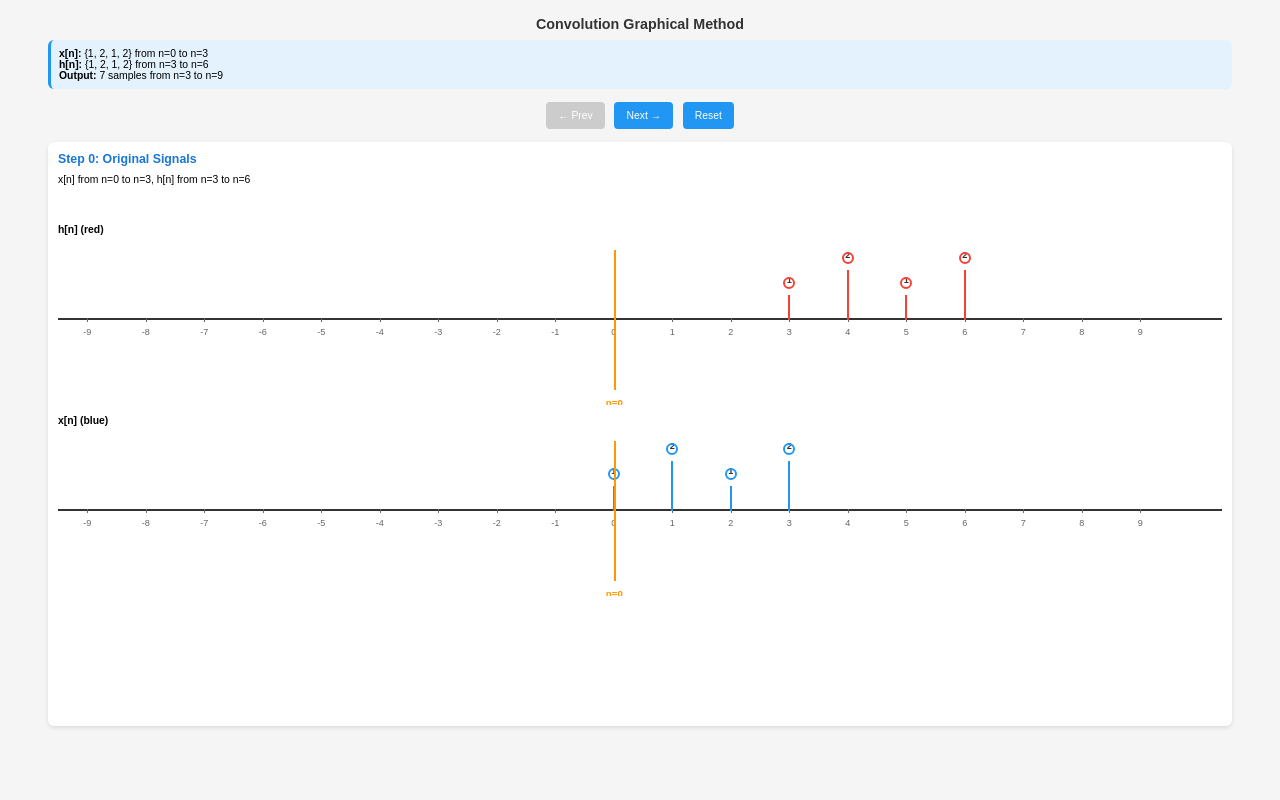
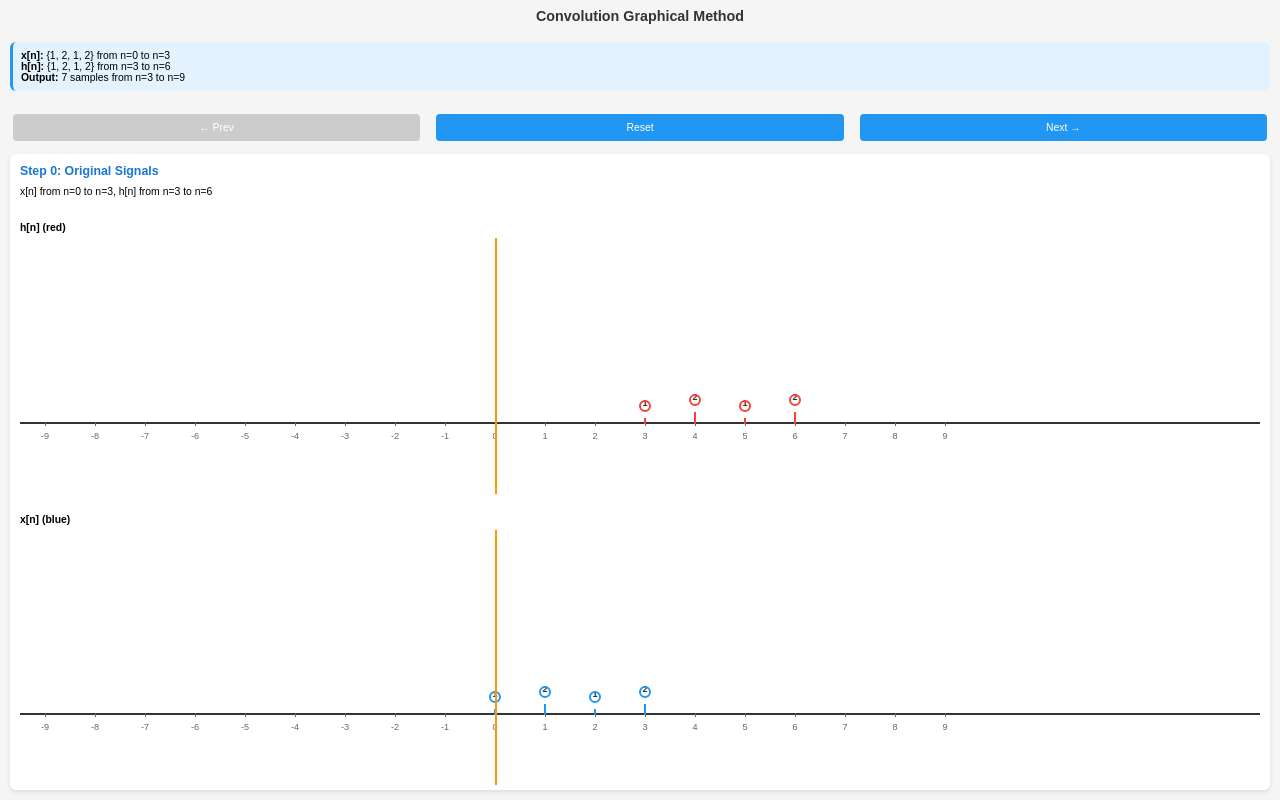
Before and after one commit to shototoy/Discrete-Convolution-Sum-Interactive, a plain HTML site: page index.html in a window 1280 px wide. Both pictures are taken after a click on the button "Start Convolution". Drawn offline with Linux system fonts and the light colour scheme.

Commit message:
base code

```diff
--- a/index.html
+++ b/index.html
@@ -10,25 +10,135 @@
         }
         body {
             font-family: Arial, sans-serif;
-            max-width: 1200px;
-            margin: 0 auto;
-            padding: 8px;
+            margin: 0;
+            padding: 0;
             background: #f5f5f5;
-            overflow-x: hidden;
             font-size: 13px;
+            height: 100vh;
+            width: 100vw;
+            display: flex;
+            flex-direction: column;
+            overflow: hidden;
         }
         h1 {
             text-align: center;
             color: #333;
             font-size: 1.1em;
             margin: 8px 0;
+            flex-shrink: 0;
         }
         .setup-container {
             background: white;
             padding: 12px;
             border-radius: 6px;
+            margin: 10px;
+            box-shadow: 0 2px 4px rgba(0,0,0,0.1);
+            overflow-y: auto;
+            flex: 1;
+        }
+        #demoSection {
+            display: none;
+            flex-direction: column;
+            flex: 1;
+            min-height: 0;
+        }
+        #demoSection:not(.hidden) {
+            display: flex;
+        }
+        .info-box {
+            background: #e3f2fd;
+            padding: 8px;
+            border-radius: 6px;
+            margin: 10px;
+            border-left: 3px solid #2196f3;
+            font-size: 0.8em;
+            flex-shrink: 0;
+        }
+        .controls {
+            display: flex;
+            gap: 10px;
+            margin: 10px;
+            flex-shrink: 0;
+        }
+        .controls button {
+            flex: 1;
+        }
+        #content {
+            flex: 1;
+            display: flex;
+            flex-direction: column;
+            min-height: 0;
+            padding: 0 10px 10px 10px;
+        }
+        .step-container {
+            display: flex;
+            flex-direction: column;
+            flex: 1;
+            background: white;
+            border-radius: 6px;
+            box-shadow: 0 2px 4px rgba(0,0,0,0.1);
+            min-height: 0;
+            overflow: hidden;
+        }
+        .step-title {
+            font-size: 0.95em;
+            font-weight: bold;
+            color: #1976d2;
+            margin-bottom: 8px;
+        }
+        .step-desc {
+            font-size: 0.8em;
             margin-bottom: 10px;
-            box-shadow: 0 2px 4px rgba(0,0,0,0.1);
+        }
+        .step-header {
+            padding: 10px;
+            flex-shrink: 0;
+        }
+        .graphs-area {
+            flex: 1;
+            display: flex;
+            flex-direction: column;
+            min-height: 0;
+            overflow: hidden;
+            padding: 0 10px;
+        }
+        .graph-wrapper {
+            flex: 1;
+            display: flex;
+            flex-direction: column;
+            min-height: 150px;
+            margin: 5px 0;
+        }
+        .graphs-container {
+            display: flex;
+            flex-direction: column;
+            gap: 10px;
+            flex: 1;
+            min-height: 0;
+            min-width: fit-content;
+        }
+        .graphs-container.two-graphs {
+        }
+        .graphs-container.single-graph {
+        }
+        .graph-title {
+            font-size: 0.8em;
+            font-weight: bold;
+            margin-bottom: 5px;
+            flex-shrink: 0;
+        }
+        .graph {
+            position: relative;
+            flex: 1;
+            width: 100%;
+            min-height: 140px;
+            overflow: hidden;
+        }
+        .step-footer {
+            padding: 10px;
+            background: #fafafa;
+            border-top: 1px solid #eee;
+            flex-shrink: 0;
         }
         .setup-title {
             font-size: 1em;
@@ -46,72 +156,38 @@
             color: #555;
             font-size: 0.85em;
         }
-        .input-group input, .input-group select {
+        .input-group input {
             width: 100%;
             padding: 6px;
             border: 2px solid #ddd;
             border-radius: 4px;
             font-size: 0.9em;
         }
-        .info-box {
-            background: #e3f2fd;
-            padding: 8px;
-            border-radius: 6px;
-            margin-bottom: 10px;
-            border-left: 3px solid #2196f3;
-            font-size: 0.8em;
+        .overlay-results {
+            position: absolute;
+            top: 0;
+            left: 0;
+            right: 0;
+            bottom: 0;
+            pointer-events: none;
+            z-index: 2;
         }
-        .step-container {
-            background: white;
-            padding: 10px;
-            margin-bottom: 10px;
-            border-radius: 6px;
-            box-shadow: 0 2px 4px rgba(0,0,0,0.1);
+        .overlay-stem {
+            position: absolute;
+            width: 3px;
+            background: rgba(76, 175, 80, 0.4);
+            bottom: 70px;
+            z-index: 2;
         }
-        .step-title {
-            font-size: 0.95em;
-            font-weight: bold;
-            color: #1976d2;
-            margin-bottom: 8px;
-        }
-        .step-desc {
-            font-size: 0.8em;
-            margin-bottom: 10px;
-            min-height: 40px;
-        }
-        .calculation-fixed {
+        .overlay-impulse {
             position: absolute;
-            bottom: 60px;
-            left: 10px;
-            right: 10px;
-        }
-        .result-fixed {
-            position: absolute;
-            bottom: 10px;
-            left: 10px;
-            right: 10px;
-        }
-        .graph-wrapper {
-            overflow-x: hidden;
-            overflow-y: visible;
-            margin: 10px 0;
-        }
-        .graph {
-            position: relative;
-            height: 140px;
-            margin: 15px 0;
-            width: 100%;
-        }
-        .graph.single-graph {
-            height: 295px;
-        }
-        .graph.mini-graph {
-            height: 80px;
-        }
-        .graph-title {
-            font-size: 0.8em;
-            font-weight: bold;
-            margin-bottom: 5px;
+            width: 10px;
+            height: 10px;
+            border-radius: 50%;
+            border: 2px solid rgba(76, 175, 80, 0.6);
+            background: rgba(76, 175, 80, 0.2);
+            transform: translate(-50%, -50%);
+            z-index: 2;
         }
         .axis {
             position: absolute;
@@ -123,19 +199,13 @@
             right: 0;
             height: 2px;
         }
-        .axis-x.mini {
-            bottom: 40px;
-        }
         .axis-y {
             bottom: 0;
             left: 50%;
             width: 2px;
-            height: 140px;
+            height: 100%;
             background: #ff9800;
             z-index: 5;
-        }
-        .axis-y.mini {
-            height: 80px;
         }
         .axis-y-label {
             position: absolute;
@@ -151,9 +221,6 @@
             background: #2196f3;
             bottom: 70px;
             z-index: 3;
-        }
-        .stem.mini {
-            bottom: 40px;
         }
         .stem.flipped {
             background: #f44336;
@@ -184,19 +251,12 @@
             background: #666;
             bottom: 68px;
         }
-        .tick.mini {
-            bottom: 38px;
-        }
         .tick-label {
             position: absolute;
             bottom: 53px;
             font-size: 0.7em;
             color: #666;
             transform: translateX(-50%);
-        }
-        .tick-label.mini {
-            bottom: 23px;
-            font-size: 0.65em;
         }
         .impulse-value {
             position: absolute;
@@ -207,11 +267,11 @@
         }
         .mini-sequence {
             background: #f3e5f5;
-            padding: 8px;
+            padding: 6px;
             border-radius: 4px;
-            margin: 10px 0;
+            margin: 5px 0;
             font-family: 'Courier New', monospace;
-            font-size: 0.75em;
+            font-size: 0.7em;
             text-align: center;
             border-left: 3px solid #9c27b0;
         }
@@ -230,10 +290,6 @@
             margin-top: 8px;
             border-left: 3px solid #4caf50;
             font-size: 0.75em;
-        }
-        .controls {
-            text-align: center;
-            margin: 10px 0;
         }
         button {
             background: #2196f3;
@@ -306,8 +362,8 @@
 
         <div class="controls">
             <button id="prevBtn" onclick="changeStep(-1)">← Prev</button>
+            <button onclick="resetDemo()">Reset</button>
             <button id="nextBtn" onclick="changeStep(1)">Next →</button>
-            <button onclick="resetDemo()">Reset</button>
         </div>
 
         <div id="content"></div>
@@ -381,7 +437,26 @@
             const minIdx = Math.min(...allIndices);
             const maxIdx = Math.max(...allIndices);
             const range = Math.max(Math.abs(minIdx), Math.abs(maxIdx)) + 3;
-            globalFixedRange = { min: -range, max: range };
+
+            const allConvolutionResults = [];
+            for (let n = outputStart; n <= outputEnd; n++) {
+                let sum = 0;
+                for (let k = start1; k <= end1; k++) {
+                    const h_idx = n - k;
+                    if (h_idx >= start2 && h_idx <= end2) {
+                        const x_val = sig1[k - start1];
+                        const h_val = sig2[h_idx - start2];
+                        sum += x_val * h_val;
+                    }
+                }
+                allConvolutionResults.push(Math.abs(sum));
+            }
+
+            const maxConvolutionVal = Math.max(...allConvolutionResults);
+            const maxSignalVal = Math.max(...sig1.map(v => Math.abs(v)), ...sig2.map(v => Math.abs(v)));
+            const globalMaxVal = Math.max(maxConvolutionVal, maxSignalVal);
+
+            globalFixedRange = { min: -range, max: range, maxVal: globalMaxVal };
 
             steps.push({
                 title: "Step 0: Original Signals",
@@ -486,11 +561,7 @@
                             type: 'flipped'
                         }
                     ],
-                    miniGraph: {
-                        title: "Building y[n] (green)",
-                        bars: [...partialResults],
-                        type: 'result'
-                    },
+                    overlayResults: [...partialResults],
                     sequence: `y[n] so far: {${partialResults.map(p => p.val).join(', ')}}`,
                     calculation: calcText.length > 0 ?
                         `y[${n}] = ${calcText.join(' + ')} = <span class='highlight'>${sum}</span>` :
@@ -511,7 +582,7 @@
             });
         }
 
-        function renderGraph(graph, container, globalRange, isSingleGraph = false, isMiniGraph = false) {
+        function renderGraph(graph, container, globalRange, isSingleGraph = false, overlayResults = null) {
             const wrapper = document.createElement('div');
             wrapper.className = 'graph-wrapper';
 
@@ -523,27 +594,23 @@
             }
 
             const graphDiv = document.createElement('div');
-            if (isSingleGraph) {
-                graphDiv.className = 'graph single-graph';
-            } else if (isMiniGraph) {
-                graphDiv.className = 'graph mini-graph';
-            } else {
             graphDiv.className = 'graph';
-            }
 
             const minN = globalRange.min;
             const maxN = globalRange.max;
             const range = maxN - minN + 1;
 
-            const viewportWidth = Math.min(window.innerWidth - 30, 1170);
-            const spacing = viewportWidth / (range + 1);
+            const availableWidth = window.innerWidth - 60;
+            const minSpacing = 20;
+            const maxSpacing = 50;
+            let spacing = Math.max(minSpacing, Math.min(maxSpacing, availableWidth / (range + 1)));
 
             const axisX = document.createElement('div');
-            axisX.className = isMiniGraph ? 'axis axis-x mini' : 'axis axis-x';
+            axisX.className = 'axis axis-x';
             graphDiv.appendChild(axisX);
 
             const axisY = document.createElement('div');
-            axisY.className = isMiniGraph ? 'axis axis-y mini' : 'axis axis-y';
+            axisY.className = 'axis axis-y';
             axisY.style.left = ((0 - minN) * spacing + spacing/2) + 'px';
             const yLabel = document.createElement('div');
             yLabel.className = 'axis-y-label';
@@ -553,12 +620,12 @@
 
             for (let i = minN; i <= maxN; i++) {
                 const tick = document.createElement('div');
-                tick.className = isMiniGraph ? 'tick mini' : 'tick';
+                tick.className = 'tick';
                 tick.style.left = ((i - minN) * spacing + spacing/2) + 'px';
                 graphDiv.appendChild(tick);
 
                 const tickLabel = document.createElement('div');
-                tickLabel.className = isMiniGraph ? 'tick-label mini' : 'tick-label';
+                tickLabel.className = 'tick-label';
                 tickLabel.textContent = i;
                 tickLabel.style.left = ((i - minN) * spacing + spacing/2) + 'px';
                 graphDiv.appendChild(tickLabel);
@@ -568,18 +635,16 @@
 
             graph.bars.forEach(bar => {
                 const x = (bar.n - minN) * spacing + spacing/2;
-                const heightScale = isMiniGraph ? 20 : 50;
-                const height = Math.abs(bar.val) * (heightScale / maxVal);
-                const baseBottom = isMiniGraph ? 40 : 70;
+                const height = Math.abs(bar.val) * (50 / maxVal);
 
                 const stem = document.createElement('div');
-                stem.className = isMiniGraph ? 'stem mini ' + graph.type : 'stem ' + graph.type;
+                stem.className = 'stem ' + graph.type;
                 stem.style.left = (x - 1) + 'px';
                 stem.style.height = height + 'px';
                 if (bar.val >= 0) {
-                    stem.style.bottom = baseBottom + 'px';
+                    stem.style.bottom = '70px';
                 } else {
-                    stem.style.bottom = (baseBottom - height) + 'px';
+                    stem.style.bottom = (70 - height) + 'px';
                 }
                 graphDiv.appendChild(stem);
 
@@ -587,25 +652,56 @@
                 impulse.className = 'impulse ' + graph.type;
                 impulse.style.left = x + 'px';
                 if (bar.val >= 0) {
-                    impulse.style.bottom = (baseBottom + height) + 'px';
+                    impulse.style.bottom = (70 + height) + 'px';
                 } else {
-                    impulse.style.bottom = (baseBottom - height) + 'px';
+                    impulse.style.bottom = (70 - height) + 'px';
                 }
                 graphDiv.appendChild(impulse);
 
-                if (!isMiniGraph) {
                 const value = document.createElement('div');
                 value.className = 'impulse-value';
                 value.textContent = bar.val;
                 value.style.left = x + 'px';
                 if (bar.val >= 0) {
-                        value.style.bottom = (baseBottom + height + 10) + 'px';
+                    value.style.bottom = (70 + height + 10) + 'px';
                 } else {
-                        value.style.bottom = (baseBottom - height - 15) + 'px';
+                    value.style.bottom = (70 - height - 15) + 'px';
                 }
                 graphDiv.appendChild(value);
+            });
+
+            if (overlayResults && overlayResults.length > 0) {
+                const overlayDiv = document.createElement('div');
+                overlayDiv.className = 'overlay-results';
+
+                overlayResults.forEach(result => {
+                    const x = (result.n - minN) * spacing + spacing/2;
+                    const height = Math.abs(result.val) * (50 / maxVal);
+
+                    const stem = document.createElement('div');
+                    stem.className = 'overlay-stem';
+                    stem.style.left = (x - 1.5) + 'px';
+                    stem.style.height = height + 'px';
+                    if (result.val >= 0) {
+                        stem.style.bottom = '70px';
+                    } else {
+                        stem.style.bottom = (70 - height) + 'px';
                     }
+                    overlayDiv.appendChild(stem);
+
+                    const impulse = document.createElement('div');
+                    impulse.className = 'overlay-impulse';
+                    impulse.style.left = x + 'px';
+                    if (result.val >= 0) {
+                        impulse.style.bottom = (70 + height) + 'px';
+                    } else {
+                        impulse.style.bottom = (70 - height) + 'px';
+                    }
+                    overlayDiv.appendChild(impulse);
                 });
+
+                graphDiv.appendChild(overlayDiv);
+            }
 
             wrapper.appendChild(graphDiv);
             container.appendChild(wrapper);
@@ -618,57 +714,68 @@
 
             const stepDiv = document.createElement('div');
             stepDiv.className = 'step-container';
-            stepDiv.style.position = 'relative';
-            stepDiv.style.paddingBottom = '120px';
+
+            const stepHeader = document.createElement('div');
+            stepHeader.className = 'step-header';
 
             const title = document.createElement('div');
             title.className = 'step-title';
             title.textContent = step.title;
-            stepDiv.appendChild(title);
+            stepHeader.appendChild(title);
 
             const desc = document.createElement('div');
             desc.className = 'step-desc';
             desc.innerHTML = step.description;
-            stepDiv.appendChild(desc);
-
-            let allBars = [];
-            step.graphs.forEach(g => allBars = allBars.concat(g.bars));
-
-            const minN = globalFixedRange.min;
-            const maxN = globalFixedRange.max;
-
-            const maxVal = Math.max(...allBars.map(b => Math.abs(b.val)));
-            const globalRange = { min: minN, max: maxN, maxVal: maxVal };
-
-            const isSingleGraph = step.graphs.length === 1;
-
-            step.graphs.forEach(graph => {
-                renderGraph(graph, stepDiv, globalRange, isSingleGraph);
-            });
-
-            if (step.miniGraph) {
-                renderGraph(step.miniGraph, stepDiv, globalRange, false, true);
-            }
+            stepHeader.appendChild(desc);
 
             if (step.sequence) {
                 const seq = document.createElement('div');
                 seq.className = 'mini-sequence';
                 seq.innerHTML = step.sequence;
-                stepDiv.appendChild(seq);
+                stepHeader.appendChild(seq);
             }
+
+            stepDiv.appendChild(stepHeader);
+
+            const graphsArea = document.createElement('div');
+            graphsArea.className = 'graphs-area';
+
+            const isSingleGraph = step.graphs.length === 1;
+            const graphsContainer = document.createElement('div');
+            graphsContainer.className = isSingleGraph ? 'graphs-container single-graph' : 'graphs-container two-graphs';
+
+            const minN = globalFixedRange.min;
+            const maxN = globalFixedRange.max;
+            const maxVal = globalFixedRange.maxVal;
+            const globalRange = { min: minN, max: maxN, maxVal: maxVal };
+
+            step.graphs.forEach((graph, index) => {
+                const overlayData = (index === 1 && step.overlayResults) ? step.overlayResults : null;
+                renderGraph(graph, graphsContainer, globalRange, isSingleGraph, overlayData);
+            });
+
+            graphsArea.appendChild(graphsContainer);
+            stepDiv.appendChild(graphsArea);
+
+            if (step.calculation || step.result) {
+                const stepFooter = document.createElement('div');
+                stepFooter.className = 'step-footer';
 
                 if (step.calculation) {
                     const calc = document.createElement('div');
-                calc.className = 'calculation calculation-fixed';
+                    calc.className = 'calculation';
                     calc.innerHTML = '<strong>Calculation:</strong> ' + step.calculation;
-                stepDiv.appendChild(calc);
+                    stepFooter.appendChild(calc);
                 }
 
                 if (step.result) {
                     const result = document.createElement('div');
-                result.className = 'result-box result-fixed';
+                    result.className = 'result-box';
                     result.innerHTML = '<strong>Result:</strong> ' + step.result;
-                stepDiv.appendChild(result);
+                    stepFooter.appendChild(result);
+                }
+
+                stepDiv.appendChild(stepFooter);
             }
 
             content.appendChild(stepDiv);
```
Lines whose indentation alone changed are shown as unchanged.
